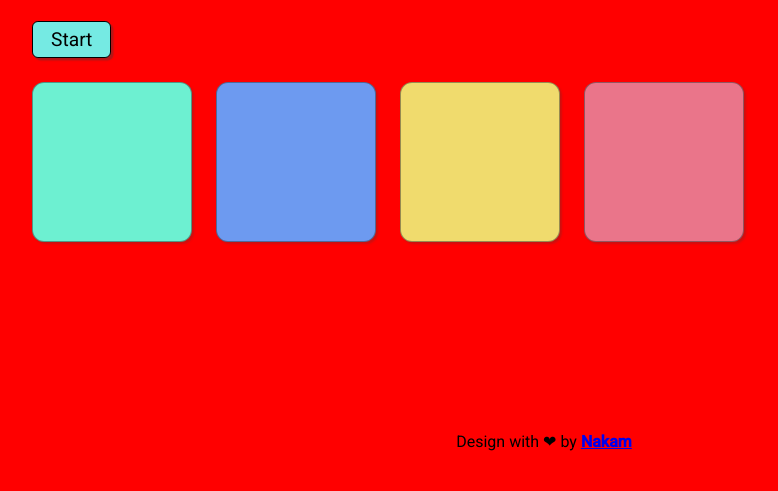
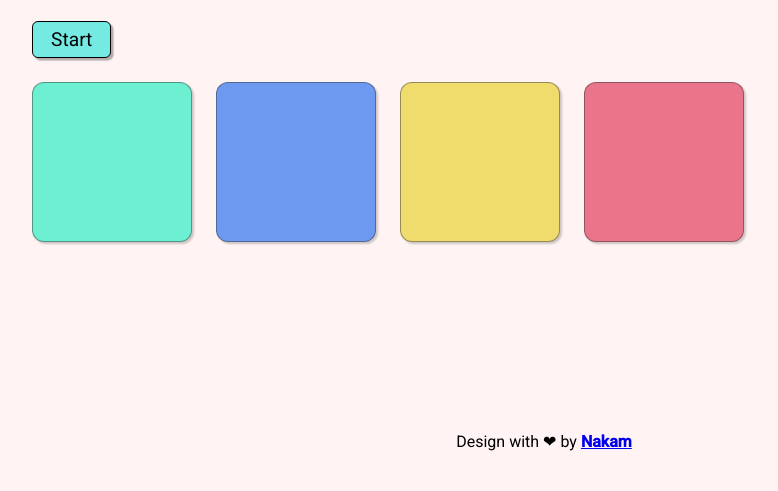
Before and after one commit to Nakamcode/Light-Sound-game, a plain HTML site: page index.html in a window 1280 px wide. Shown: the part 309-800 px from the top of the page, without its empty margins (96-874 px from the left). Drawn offline with Linux system fonts and the light colour scheme.

Commit message:
revert the body background color

```diff
--- a/style.css
+++ b/style.css
@@ -15,7 +15,7 @@ a{
     font-weight: 600;
 }
 body{
-    background-color: red;
+    background-color: #FFF3F3;
 }
 main{
     position: relative;
```
